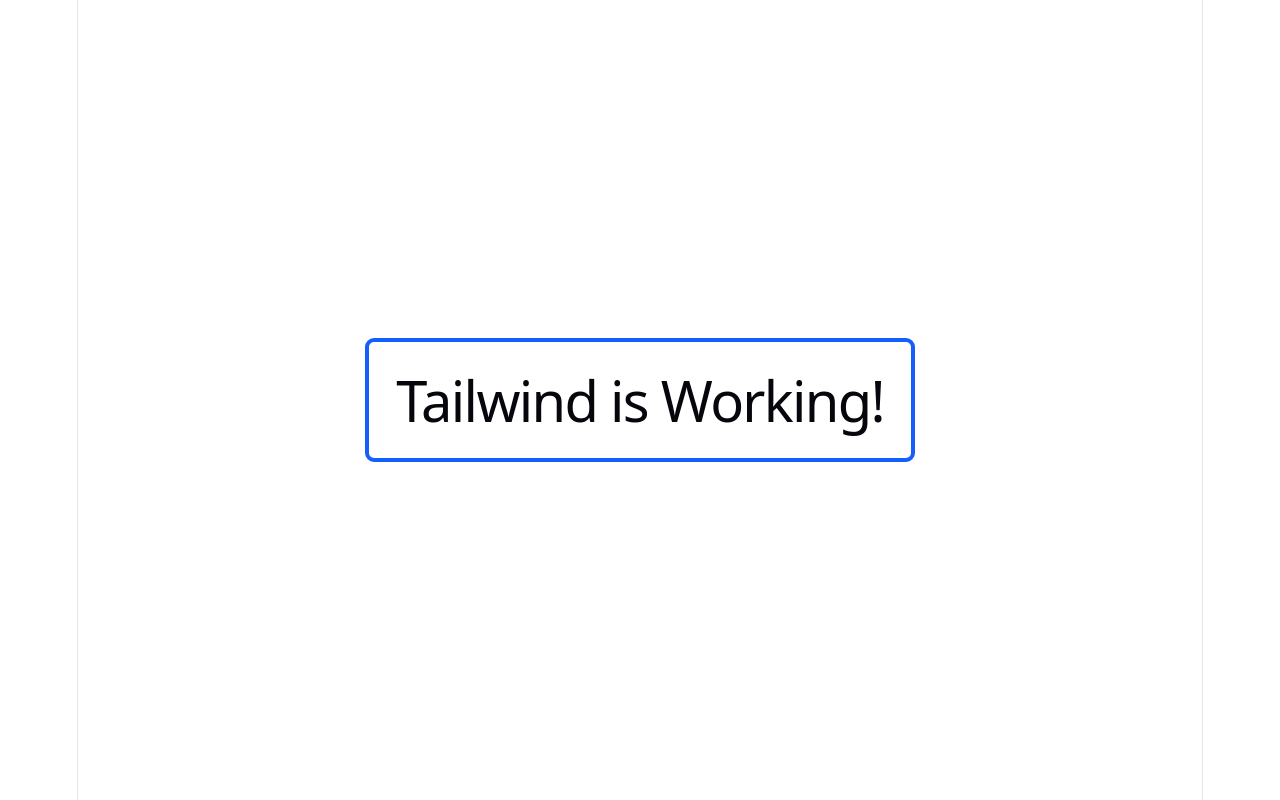
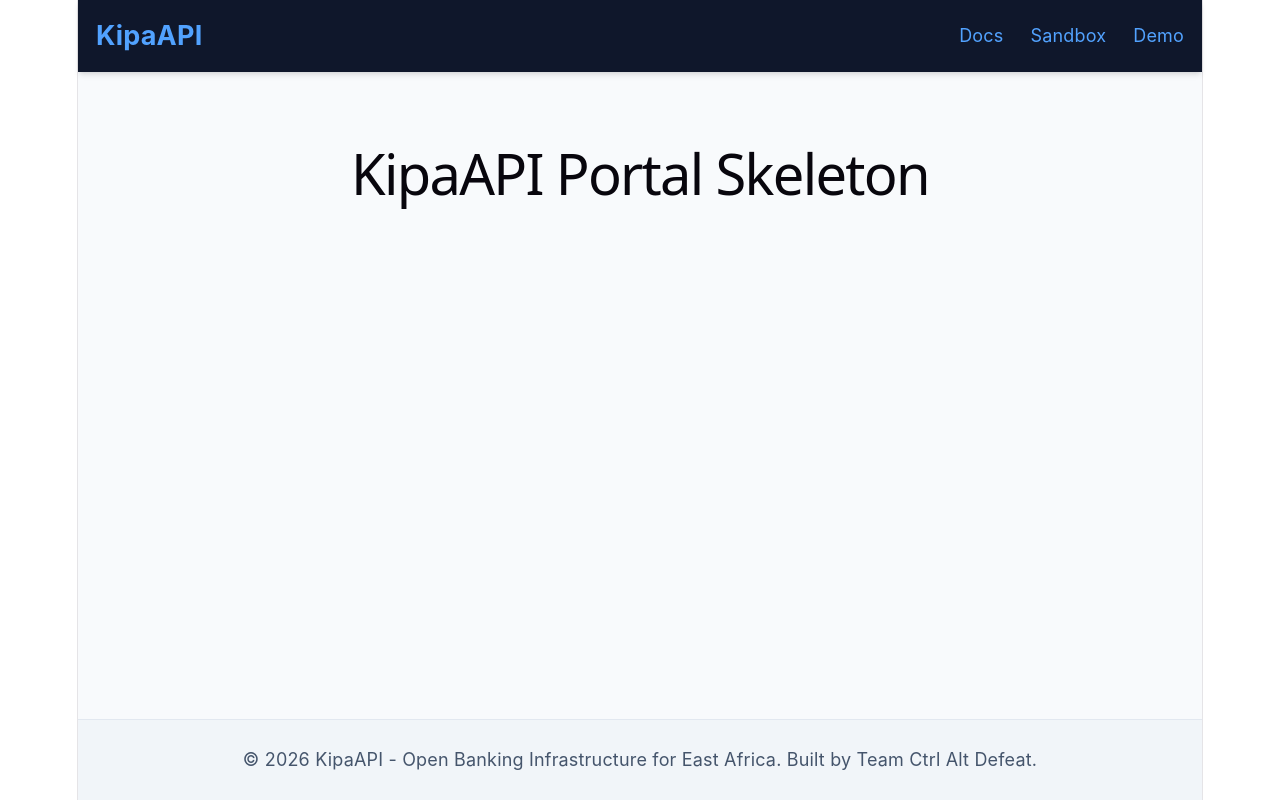
Before and after one commit to elishamapaluku-max/Open_Banking_API, a React app in the folder frontend/: page / in a window 1280 px wide. Built offline with nearby package versions, Linux system fonts and the light colour scheme; the HTML template or start-up script is replaced by a standard one.

Commit message:
feat (portal): wire up layout components in App.jsx

```diff
--- a/frontend/src/App.jsx
+++ b/frontend/src/App.jsx
@@ -1,11 +1,26 @@
+import { BrowserRouter as Router, Routes, Route } from 'react-router-dom';
+import Navbar from './components/layout/Navbar';
+import Footer from './components/layout/Footer';
+
 function App() {
   return (
-    <div className="min-h-screen bg-black-100 flex items-center justify-center">
-      <h1 className="text-4xl font-bold text-blue-600 border-4 border-blue-600 p-6 rounded-lg">
-        Tailwind is Working!
-      </h1>
-    </div>
-  )
+    <Router>
+      {/* flex-col and min-h-screen ensure the footer always stays at the bottom */}
+      <div className="flex flex-col min-h-screen bg-slate-50 font-sans text-slate-900">
+        <Navbar />
+
+        {/* flex-grow pushes the footer down, taking up available space */}
+        <main className="grow max-w-7xl mx-auto w-full px-4 py-8">
+          <Routes>
+            <Route path="/" element={<h1 className="text-3xl font-bold">KipaAPI Portal Skeleton</h1>} />
+            {/* We will build and link the Landing, Docs, and Sandbox pages here next */}
+          </Routes>
+        </main>
+
+        <Footer />
+      </div>
+    </Router>
+  );
 }
 
-export default App
+export default App;
```
